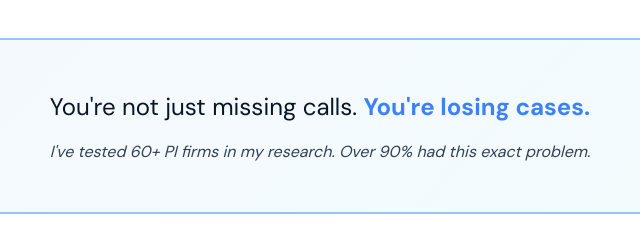
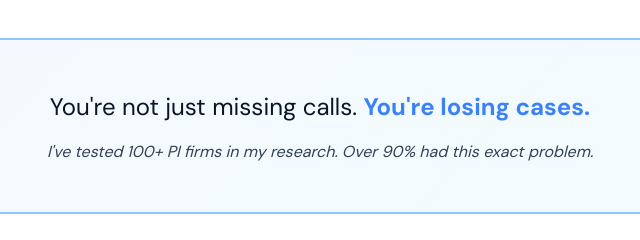
Before and after one commit to djbtechnologies/injuryintake247, a plain HTML site: page index.html in a window 1280 px wide. Shown: the part 1700-1940 px from the top of the page, 320-960 px from the left. Drawn offline with nearby package versions, Linux system fonts and the light colour scheme.

Commit message:
Update index.html

```diff
--- a/index.html
+++ b/index.html
@@ -104,7 +104,7 @@
             </div>
             <div class="problem-conclusion">
                 <p class="problem-statement">You're not just missing calls. <strong>You're losing cases.</strong></p>
-                <p class="problem-subtext">I've tested 60+ PI firms in my research. Over 90% had this exact problem.</p>
+                <p class="problem-subtext">I've tested 100+ PI firms in my research. Over 90% had this exact problem.</p>
             </div>
         </div>
     </section>
```
